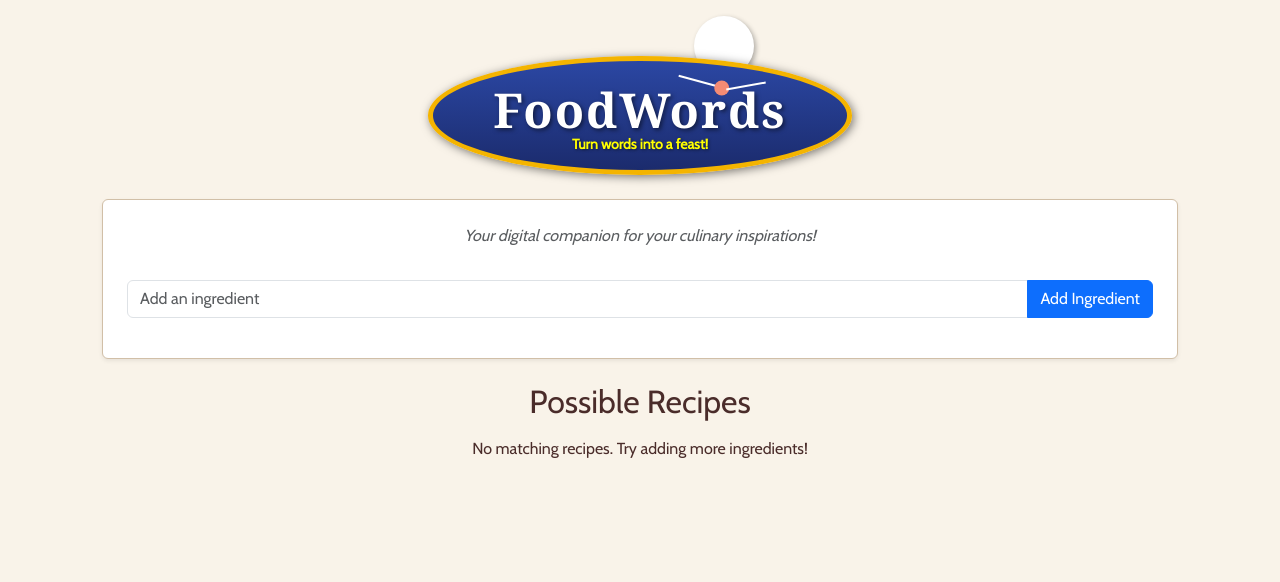
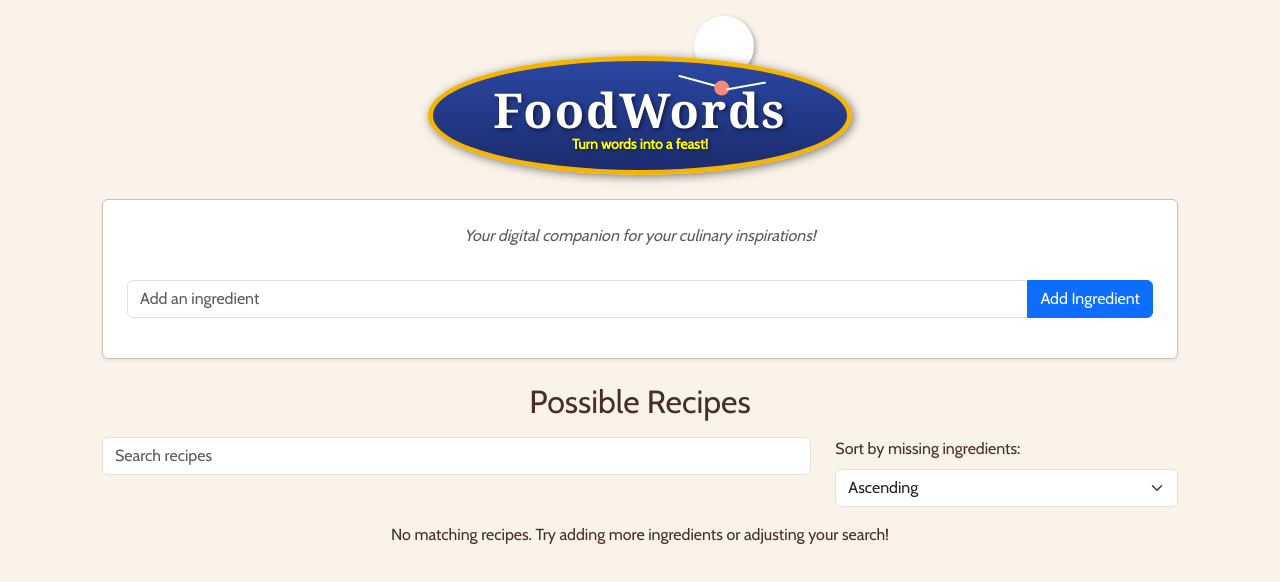
Before and after one commit to loltreeman/FoodWords, a React (Create React App) app: page / in a window 1280 px wide. Shown: the top 582 px of the page. Built offline with nearby package versions, Linux system fonts and the light colour scheme.

Commit message:
Updated syling and added more features

```diff
--- a/src/App.css
+++ b/src/App.css
@@ -20,6 +20,7 @@ body {
   font-size: 16px;
   color: var(--color-text);
   background-color: var(--color-bg);
+  transition: background-color 0.3s ease, color 0.3s ease;
 }
 
 .container {
@@ -148,3 +149,11 @@ body {
   transform: translateX(90%);
   box-shadow: 2px 2px 5px rgba(0, 0, 0, 0.3);
 }
+
+body.dark-mode {
+  --color-bg: #1e1e1e;
+  --color-card: #2a2a2a;
+  --color-text: #f0f0f0;
+  --color-accent: #e07a5f;
+  --color-border: #3a3a3a;
+}
--- a/src/App.js
+++ b/src/App.js
@@ -1,4 +1,4 @@
-import React, { useState } from 'react';
+import React, { useState, useEffect, useMemo } from 'react';
 import 'bootstrap/dist/css/bootstrap.min.css';
 import './App.css';
 
@@ -6,61 +6,162 @@ export default function MainApp() {
   const [ingredientsList, setIngredientsList] = useState([]);
   const [newIngredient, setNewIngredient] = useState('');
   const [selectedRecipe, setSelectedRecipe] = useState(null);
+  const [searchTerm, setSearchTerm] = useState('');
+  const [favorites, setFavorites] = useState([]);
+  const [sortAsc, setSortAsc] = useState(true);
 
-  const localRecipes = [
+  const printRecipe = () => {
+    if (!selectedRecipe) return;
+
+    const printWindow = window.open('', '_blank');
+    const hasIngredient = (ing) =>
+      ingredientsList.some(item => item.toLowerCase() === ing.toLowerCase());
+
+    const content = `
+      <html>
+      <head>
+        <title>${selectedRecipe.name} - Print View</title>
+        <style>
+          body { font-family: Arial, sans-serif; padding: 20px; }
+          h1 { text-align: center; }
+          ul { list-style: none; padding: 0; }
+          li { padding: 5px; }
+          .owned { color: green; font-weight: bold; }
+          .missing { color: red; }
+          a { color: #1a0dab; text-decoration: underline; }
+        </style>
+      </head>
+      <body>
+        <h1>${selectedRecipe.name}</h1>
+        <h3>Ingredients:</h3>
+        <ul>
+          ${selectedRecipe.ingredients.map(ing =>
+            `<li class="${hasIngredient(ing) ? 'owned' : 'missing'}">${ing}</li>`
+          ).join('')}
+        </ul>
+        <p><strong>Watch the recipe:</strong> <a href="${selectedRecipe.youtube}" target="_blank">${selectedRecipe.youtube}</a></p>
+        <script>
+          window.onload = function() {
+            window.print();
+          }
+        </script>
+      </body>
+      </html>
+    `;
+
+    printWindow.document.write(content);
+    printWindow.document.close();
+  };
+
+
+  const localRecipes = useMemo(() => [
     {
       name: "Chicken Adobo",
-      ingredients: ["Chicken", "Soy Sauce", "Vinegar", "Garlic", "Bay Leaves", "Peppercorns"],
-      youtube: "https://www.youtube.com/watch?v=FWjp0ieChzs"
+      ingredients: ["Chicken", "Soy Sauce", "Vinegar", "Garlic", "Bay Leaf", "Peppercorn"],
+      youtube: "https://www.youtube.com/watch?v=FWjp0ieChzs",
     },
     {
       name: "Sinigang na Baboy",
       ingredients: ["Pork", "Tamarind", "Radish", "Eggplant", "Okra", "Water Spinach"],
-      youtube: "https://www.youtube.com/watch?v=kIoY0li1ABk&list=PLe2Zq7EovWR0_bfLXbDp_TIynlUaDnV2p"
+      youtube: "https://www.youtube.com/watch?v=kIoY0li1ABk&list=PLe2Zq7EovWR0_bfLXbDp_TIynlUaDnV2p",
     },
     {
       name: "Lechon Kawali",
-      ingredients: ["Pork Belly", "Salt", "Pepper", "Garlic", "Bay Leaves"],
-      youtube: "https://www.youtube.com/watch?v=Df8uYWP5hEU"
+      ingredients: ["Pork Belly", "Salt", "Pepper", "Garlic", "Bay Leaf"],
+      youtube: "https://www.youtube.com/watch?v=Df8uYWP5hEU",
     },
     {
       name: "Kare-Kare",
       ingredients: ["Oxtail", "Peanut Butter", "Eggplant", "Bitter Melon", "Banana Flower", "Shrimp Paste"],
-      youtube: "https://www.youtube.com/watch?v=YvTs4on5aVM"
+      youtube: "https://www.youtube.com/watch?v=YvTs4on5aVM",
     },
     {
       name: "Pancit Canton",
-      ingredients: ["Egg Noodles", "Chicken", "Shrimp", "Cabbage", "Carrot", "Soy Sauce"],
-      youtube: "https://www.youtube.com/watch?v=7oUYagLDNx0"
+      ingredients: ["Egg Noodle", "Chicken", "Shrimp", "Cabbage", "Carrot", "Soy Sauce"],
+      youtube: "https://www.youtube.com/watch?v=7oUYagLDNx0",
     },
     {
       name: "Apple Pie",
       ingredients: ["Apple", "Flour", "Sugar", "Butter", "Cinnamon"],
-      youtube: "https://www.youtube.com/watch?v=UIimSEqeN8s"
+      youtube: "https://www.youtube.com/watch?v=UIimSEqeN8s",
     },
     {
       name: "Tomato Soup",
       ingredients: ["Tomato", "Garlic", "Basil", "Water", "Salt"],
-      youtube: "https://www.youtube.com/watch?v=szjZ3vqwyXE"
+      youtube: "https://www.youtube.com/watch?v=szjZ3vqwyXE",
     },
     {
       name: "Cheeseburger",
-      ingredients: ["Beef Patty", "Bun", "Cheddar Cheese", "Lettuce", "Tomato", "Pickles", "Onion", "Ketchup"],
-      youtube: "https://www.youtube.com/watch?v=nq9WnmCGoFQ"
+      ingredients: ["Beef Patty", "Bun", "Cheddar Cheese", "Lettuce", "Tomato", "Pickle", "Onion", "Ketchup"],
+      youtube: "https://www.youtube.com/watch?v=nq9WnmCGoFQ",
     },
     {
-      name: "Mac and Cheese",
-      ingredients: ["Macaroni", "Cheese", "Milk", "Butter", "Flour", "Breadcrumbs"],
-      youtube: "https://www.youtube.com/watch?v=FUeyrEN14Rk"
+      name: "Sweet Madame Rose Roasted Chicken",
+      ingredients: ["Whole Chicken", "Salt", "Pepper", "Lemon", "Fresh Thyme", "Water", "Lemon Juice", "Soy Sauce", "Honey", "Brown Sugar", "Butter", "Frozen Pea"],
+      youtube: "https://youtu.be/fmsqIvMkPVo?si=X0fw2uU764kFjVXC",
+    },
+    {
+      name: "Undertale Butterscotch-Cinnamon Pie",
+      ingredients: [
+        "Flour", "Butter", "Shortening", "Buttermilk", "Sugar", "Salt", "Vanilla Bean",
+        "Brown Sugar", "Butterscotch Chip", "Egg Yolk", "Salted Butter", "Ground Cinnamon",
+        "Cornstarch", "Heavy Cream", "Milk", "Dried Bean", "Egg White"
+      ],
+      youtube: "https://youtu.be/64M8UTnmv3g?si=m5YZyu_2laSPRV9M",
+    },
+    {
+      name: "Sticky Honey Roast",
+      ingredients: ["Salt", "Pepper", "Smoked Paprika", "Cayenne Pepper", "Pork Shoulder Roast", "Honey", "Maple Syrup", "Brown Sugar", "Soy Sauce", "Water", "Jumbo Carrot", "Flour", "Red Wine Reduction", "Butter"],
+      youtube: "https://youtu.be/bWXFi9alqdo?si=W4TZCFOKJ1CwZ_WL",
+    },
+    {
+      name: "Freddy Fazbear's Pepperoni Express",
+      ingredients: ["Water", "Dried Yeast", "Sugar", "Unbleached Bread Flour", "Fine Semolina", "Salt", "Olive Oil", "Mozzarella Cheese", "Pepperoni Slice", "Caper", "Fresh Arugula Leaf"],
+      youtube: "https://www.youtube.com/watch?v=yaefcMo6kGE&list=PLRjqpUPhaHlaTUdBHTeZUD8di8S-c4xfw&index=6",
+    },
+    {
+      name: "Chica's Ultimate Thai Chicken Burger",
+      ingredients: [
+        "Cabbage", "Carrot", "Onion", "Red Chili", "Lime", "Honey", "Garlic", "Rice Wine Vinegar", "Soy Sauce", "Cilantro",
+        "Chicken Breast", "Egg", "Scallion", "Red Thai Curry Paste", "Fish Sauce", "Breadcrumb", "Vegetable Oil",
+        "Mayo", "Thai Sweet Chili Sauce", "Bun"
+      ],
+      youtube: "https://www.youtube.com/watch?v=yaefcMo6kGE&list=PLRjqpUPhaHlaTUdBHTeZUD8di8S-c4xfw&index=6",
+    },
+    {
+      name: "Jade Parcels",
+      ingredients: [
+        "Cabbage", "Ham", "Jun Chili", "Lotus Root", "Ground Pork", "Vegetable Oil", "Ginger", "Garlic",
+        "Salt", "Scallion", "Oyster Sauce", "Soy Sauce", "Bay Leaf", "Star Anise", "Dried Chili Pepper",
+        "Spicy Bean Paste", "Vegetable Broth", "Green Onion"
+      ],
+      youtube: "https://youtu.be/jFxQMnFi3E4?si=8u-NFoEGjA5IpCUR",
+    },
+    {
+      name: "Minecraft Golden Apples",
+      ingredients: [
+        "Apple", "Vanilla Extract", "Honey", "Purple Laffy Taffy", "Purple Sprinkle", "Brown Sugar",
+        "Green Gummy Candy", "Egg White", "Purple Food Coloring", "Tootsie Roll", "Cream Cheese"
+      ],
+      youtube: "https://youtu.be/ZgKhCWJNL38?si=M511Rs3MRAzC2o55",
+    },
+  ], []);
+
+  useEffect(() => {
+    const params = new URLSearchParams(window.location.search);
+    const recipeName = params.get('recipe');
+    if (recipeName) {
+      const found = localRecipes.find(r => r.name === recipeName);
+      if (found) openRecipeModal(found);
     }
-  ];
+  }, [localRecipes]);
 
-  const recipes = localRecipes;
 
   const addIngredient = () => {
     if (newIngredient.trim()) {
-      if (!ingredientsList.find(ing => ing.toLowerCase() === newIngredient.trim().toLowerCase())) {
-        setIngredientsList(prev => [...prev, newIngredient.trim()]);
+      const ing = newIngredient.trim();
+      if (!ingredientsList.some(item => item.toLowerCase() === ing.toLowerCase())) {
+        setIngredientsList(prev => [...prev, ing]);
       }
       setNewIngredient('');
     }
@@ -72,20 +173,59 @@ export default function MainApp() {
     }
   };
 
+  const clearAllIngredients = () => {
+    if (window.confirm('Remove all ingredients from your list?')) {
+      setIngredientsList([]);
+    }
+  };
+
+  const toggleFavorite = (name) => {
+    setFavorites(prev =>
+      prev.includes(name)
+        ? prev.filter(f => f !== name)
+        : [...prev, name]
+    );
+  };
+
   const generateRecipes = () => {
-    const threshold = 3;
-    return recipes
+    const threshold = 4;
+    let list = localRecipes
       .map(recipe => {
         const missing = recipe.ingredients.filter(req =>
-          !ingredientsList.find(userIng => userIng.toLowerCase() === req.toLowerCase())
+          !ingredientsList.some(userIng => userIng.toLowerCase() === req.toLowerCase())
         );
         return { ...recipe, missing };
       })
-      .filter(recipe => recipe.missing.length <= threshold);
+      .filter(recipe => recipe.missing.length <= threshold)
+      .filter(recipe => recipe.name.toLowerCase().includes(searchTerm.toLowerCase()));
+    list.sort((a, b) => sortAsc ? a.missing.length - b.missing.length : b.missing.length - a.missing.length);
+    return list;
   };
 
-  const openRecipeModal = (recipe) => setSelectedRecipe(recipe);
-  const closeRecipeModal = () => setSelectedRecipe(null);
+  const openRecipeModal = (recipe) => {
+    setSelectedRecipe(recipe);
+    const params = new URLSearchParams(window.location.search);
+    params.set('recipe', recipe.name);
+    window.history.replaceState(null, '', `?${params.toString()}`);
+  };
+
+  const closeRecipeModal = () => {
+    setSelectedRecipe(null);
+    const params = new URLSearchParams(window.location.search);
+    params.delete('recipe');
+    window.history.replaceState(null, '', params.toString() ? `?${params.toString()}` : window.location.pathname);
+  };
+
+  const shareLink = () => {
+    navigator.clipboard.writeText(window.location.href);
+    alert('Link copied to clipboard!');
+  };
+
+  const getYouTubeVideoId = (url) => {
+    const regExp = /(?:https?:\/\/(?:www\.)?youtube\.com\/(?:[^/]+\/\S+\/|(?:v|e(?:mbed)?)\/|.*[?&]v=)|youtu\.be\/)([^"&?/\s]{11})/;
+    const match = url.match(regExp);
+    return match ? match[1] : '';
+  };
 
   return (
     <div className="container my-4 ratatouille-theme">
@@ -110,45 +250,78 @@ export default function MainApp() {
             className="form-control"
             placeholder="Add an ingredient"
             value={newIngredient}
-            onChange={(e) => setNewIngredient(e.target.value)}
-            onKeyDown={(e) => { if (e.key === 'Enter') addIngredient(); }}
+            onChange={e => setNewIngredient(e.target.value)}
+            onKeyDown={e => e.key === 'Enter' && addIngredient()}
           />
           <button className="btn btn-primary" onClick={addIngredient}>Add Ingredient</button>
         </div>
         {ingredientsList.length > 0 && (
+          <>
+            <div className="d-flex justify-content-end mb-2">
+              <button className="btn btn-outline-danger btn-sm" onClick={clearAllIngredients}>
+                Clear All
+              </button>
+            </div>
             <div className="text-center">
               <h5>Your Ingredients</h5>
               <div className="d-flex flex-wrap justify-content-center gap-2">
-              {ingredientsList.map((ing, index) => (
+                {ingredientsList.map((ing, idx) => (
                   <span
-                  key={index}
+                    key={idx}
                     className="badge bg-secondary ingredient-badge"
                     onClick={() => removeIngredient(ing)}
                     style={{ cursor: 'pointer' }}
-                >
-                  {ing}
-                </span>
+                  >{ing}</span>
                 ))}
               </div>
             </div>
+          </>
         )}
       </div>
 
       <h2 className="mb-3 text-center">Possible Recipes</h2>
+
+<div className="row mb-3">
+  <div className="col-md-8 mb-2">
+    <input
+      type="text"
+      className="form-control"
+      placeholder="Search recipes"
+      value={searchTerm}
+      onChange={e => setSearchTerm(e.target.value)}
+    />
+  </div>
+  <div className="col-md-4">
+    <label htmlFor="sortOrder" className="form-label">Sort by missing ingredients:</label>
+    <select
+      id="sortOrder"
+      className="form-select"
+      value={sortAsc ? 'asc' : 'desc'}
+      onChange={e => setSortAsc(e.target.value === 'asc')}
+    >
+      <option value="asc">Ascending</option>
+      <option value="desc">Descending</option>
+    </select>
+  </div>
+      </div>
       <div className="row g-3">
         {generateRecipes().length === 0 ? (
-          <p className="text-center">No matching recipes. Try adding more ingredients!</p>
+          <p className="text-center">No matching recipes. Try adding more ingredients or adjusting your search!</p>
         ) : (
           generateRecipes().map((recipe, i) => (
             <div key={i} className="col-sm-6 col-md-4">
-              <div className="card h-100 shadow-sm recipe-card" onClick={() => openRecipeModal(recipe)} style={{ cursor: 'pointer' }}>
-                <div className="card-img-top placeholder-img"></div>
-                <div className="card-body">
+              <div className="card h-100 shadow-sm recipe-card" style={{ position: 'relative', cursor: 'pointer' }}>
+                <span
+                  onClick={e => { e.stopPropagation(); toggleFavorite(recipe.name); }}
+                  style={{ position: 'absolute', top: '10px', right: '10px', fontSize: '1.5rem', cursor: 'pointer' }}
+                >
+                  {favorites.includes(recipe.name) ? '★' : '☆'}
+                </span>
+                <div className="card-img-top placeholder-img" onClick={() => openRecipeModal(recipe)}></div>
+                <div className="card-body" onClick={() => openRecipeModal(recipe)}>
                   <h5 className="card-title">{recipe.name}</h5>
                   <p className="card-text">
-                    {recipe.missing.length > 0
-                      ? `Missing: ${recipe.missing.join(', ')}`
-                      : 'All ingredients available!'}
+                    {recipe.missing.length ? `Missing: ${recipe.missing.join(', ')}` : 'All ingredients available!'}
                   </p>
                 </div>
               </div>
@@ -166,31 +339,35 @@ export default function MainApp() {
           <button type="button" className="btn-close" onClick={closeRecipeModal}></button>
         </div>
         <div className="modal-body">
+          <button className="btn btn-sm btn-outline-primary mb-3" onClick={shareLink}>
+            Share Recipe
+          </button>
+          <button className="btn btn-sm btn-outline-secondary mb-3 ms-2" onClick={printRecipe}>
+            Print Recipe
+          </button>
           <p><strong>Ingredients:</strong></p>
           <div className="d-flex flex-wrap gap-2">
-                  {selectedRecipe.ingredients.map((ingredient, i) => {
-                    const hasIngredient = ingredientsList.some(
-                      ing => ing.toLowerCase() === ingredient.toLowerCase()
-                    );
-                    return (
-                      <span key={i} className={`badge ${hasIngredient ? 'bg-primary' : 'bg-light text-dark'} ingredient-badge`}>
-                        {ingredient}
-                      </span>
-                    );
+            {selectedRecipe.ingredients.map((ing, i) => {
+              const has = ingredientsList.some(item => item.toLowerCase() === ing.toLowerCase());
+              return <span key={i} className={`badge ${has ? 'bg-primary' : 'bg-light text-dark'} ingredient-badge`}>{ing}</span>;
             })}
           </div>
           <hr />
-                <p>
-                  Watch the full recipe tutorial{' '}
-                  <a href={selectedRecipe.youtube} target="_blank" rel="noopener noreferrer">
-                    here
-                  </a>.
-                </p>
+          <p>Watch the full recipe tutorial:</p>
+          {selectedRecipe.youtube && (
+            <div className="d-flex justify-content-center mb-3">
+              <iframe
+                className="embed-responsive-item"
+                src={`https://www.youtube.com/embed/${getYouTubeVideoId(selectedRecipe.youtube)}`}
+                allowFullScreen
+                title={selectedRecipe.name}
+                style={{ width: '100%', height: '200px', maxWidth: '800px' }}
+              />
+            </div>
+          )}
         </div>
         <div className="modal-footer">
-                <button type="button" className="btn btn-secondary" onClick={closeRecipeModal}>
-                  Close
-                </button>
+          <button type="button" className="btn btn-secondary" onClick={closeRecipeModal}>Close</button>
         </div>
       </div>
     </div>
```
Lines whose indentation alone changed are shown as unchanged.
